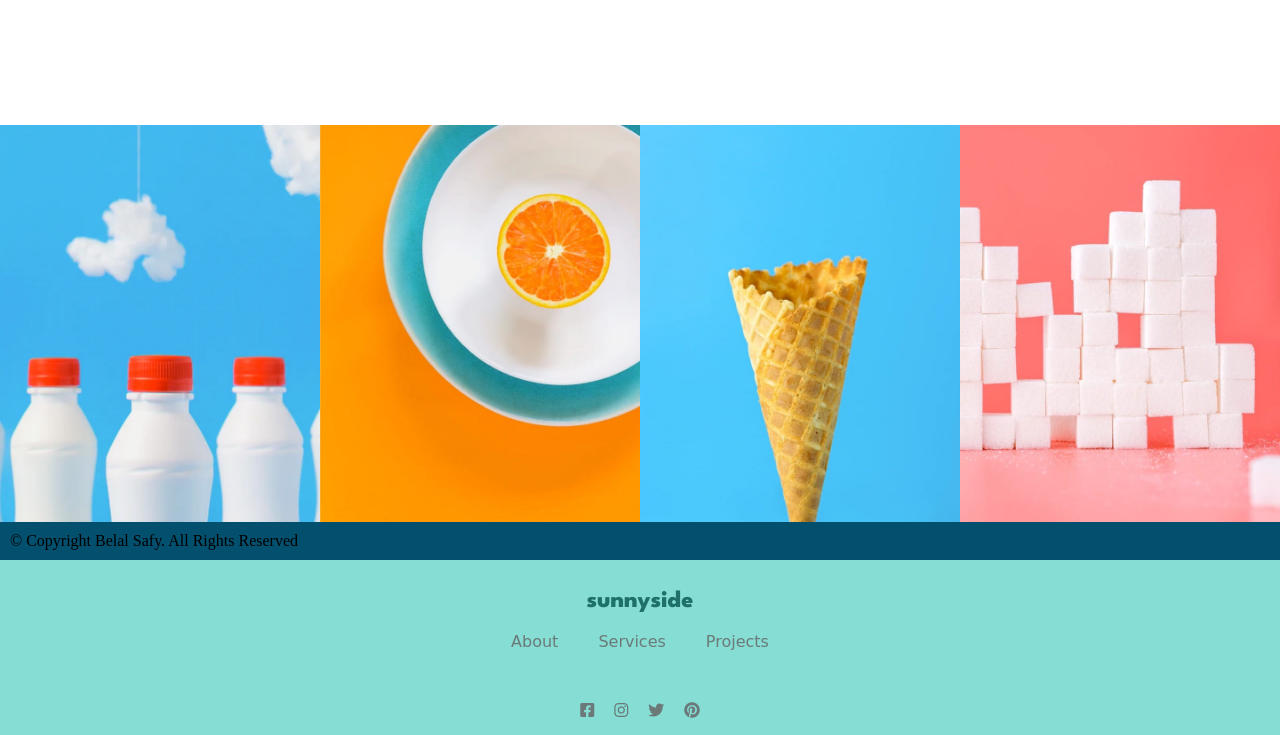
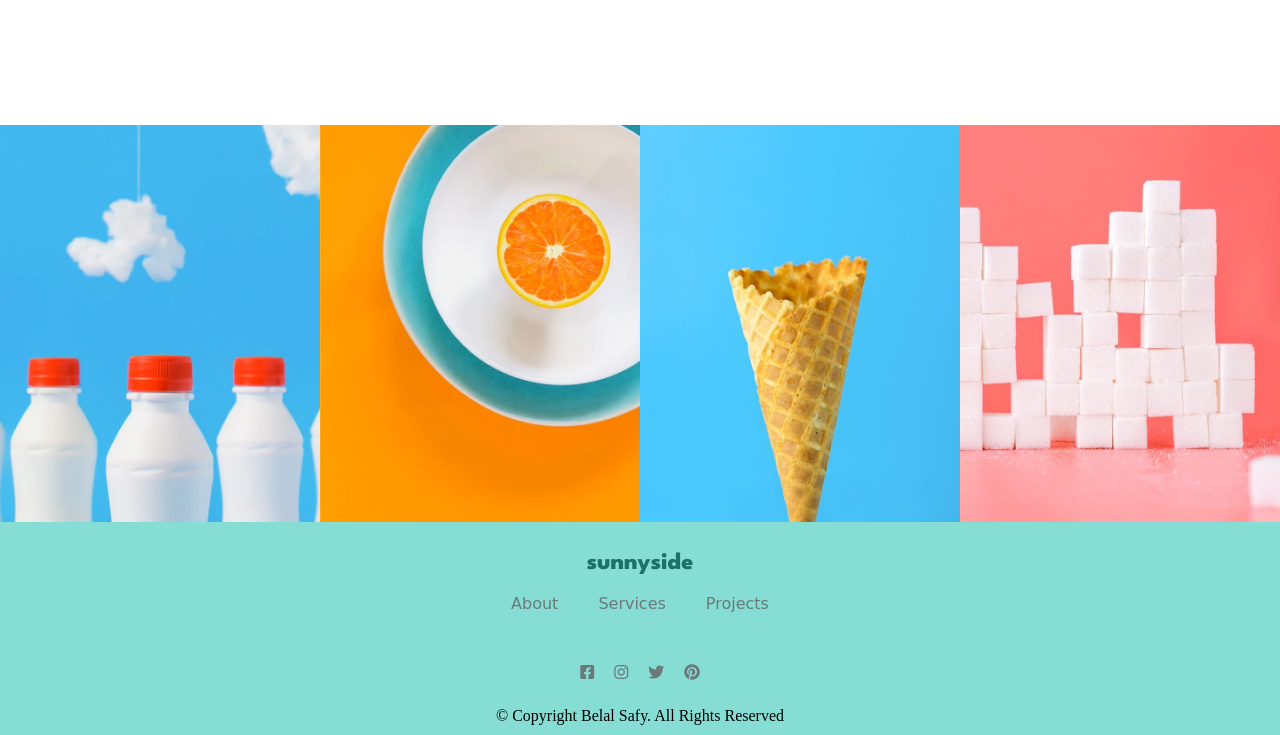
Before and after one commit to Belal-Safy/task7, a plain HTML site: page index.html in a window 1280 px wide. Shown: the part 2900-3635 px from the top of the page. Drawn offline with Linux system fonts and the light colour scheme.

Commit message:
Update index.html

```diff
--- a/index.html
+++ b/index.html
@@ -141,7 +141,6 @@
         <img src="img/image-gallery-cone.jpg" alt="photo">
         <img src="img/image-gallery-sugarcubes.jpg" alt="photo">
     </div>
-    <p style="margin: 10px">© Copyright Belal Safy. All Rights Reserved</p>
     <footer>
         <h2>sunnyside</h2>
         <ul class="list">
@@ -156,6 +155,7 @@
             <li><i class="fab fa-pinterest"></i></li>
         </ul>
     </footer>
+    <p style="padding: 10px;text-align: center;background-color: rgb(133 221 212);">© Copyright Belal Safy. All Rights Reserved</p>
     <script src="js/index.js"></script>
 </body>
 
```
